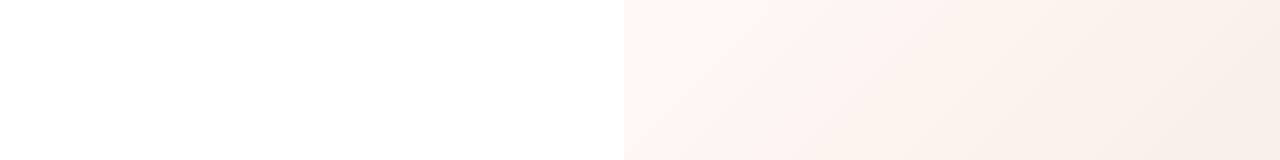
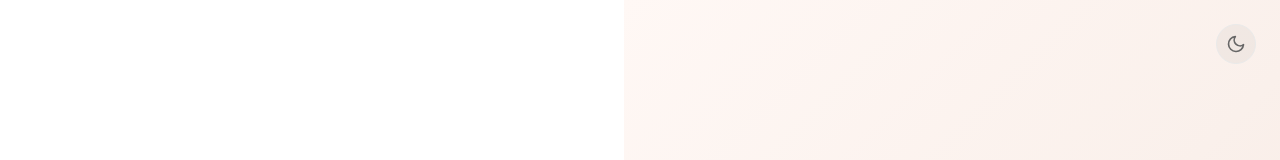
Before and after one commit to bhoopesh601/task, a React (Vite) app: page / in a window 1280 px wide. Shown: the top 160 px of the page. Built offline with nearby package versions, Linux system fonts and the light colour scheme.

Commit message:
initial commit

```diff
--- a/src/pages/Login.jsx
+++ b/src/pages/Login.jsx
@@ -1,10 +1,21 @@
-import { useState } from 'react';
+import { useState, useEffect } from 'react';
 import { useNavigate } from 'react-router-dom';
 import { useAuth } from '../context/AuthContext';
 import { isValidEmail } from '../utils/helpers';
 import '../styles/login.css';
 
 const REGISTERED_USERS_KEY = 'registeredUsers';
+const THEME_STORAGE_KEY = 'taskflow-login-theme';
+
+const getInitialTheme = () => {
+  try {
+    const stored = window.localStorage.getItem(THEME_STORAGE_KEY);
+    if (stored === 'dark' || stored === 'light') return stored;
+  } catch {
+    /* ignore storage errors */
+  }
+  return window.matchMedia('(prefers-color-scheme: dark)').matches ? 'dark' : 'light';
+};
 
 const getRegisteredUsers = () => {
   try {
@@ -33,6 +44,7 @@
   const [rememberMe, setRememberMe] = useState(false);
   const [errors, setErrors] = useState({});
   const [isLoading, setIsLoading] = useState(false);
+  const [theme, setTheme] = useState(getInitialTheme);
 
   const { login } = useAuth();
   const navigate = useNavigate();
@@ -152,8 +164,50 @@
     /* TODO: route to password-reset flow */
   };
 
+  useEffect(() => {
+    try {
+      window.localStorage.setItem(THEME_STORAGE_KEY, theme);
+    } catch {
+      /* ignore storage errors */
+    }
+  }, [theme]);
+
+  const toggleTheme = () => {
+    setTheme((prev) => (prev === 'light' ? 'dark' : 'light'));
+  };
+
+  const isDark = theme === 'dark';
+
   return (
-    <div className="login-page" id="login-page">
+    <div
+      className={`login-page${isDark ? ' login-page--dark' : ''}`}
+      id="login-page"
+    >
+      <button
+        type="button"
+        className="login-theme-toggle"
+        onClick={toggleTheme}
+        aria-label={isDark ? 'Switch to light mode' : 'Switch to dark mode'}
+        title={isDark ? 'Switch to light mode' : 'Switch to dark mode'}
+      >
+        {isDark ? (
+          <svg width="20" height="20" viewBox="0 0 24 24" fill="none" stroke="currentColor" strokeWidth="2" strokeLinecap="round" strokeLinejoin="round" aria-hidden="true">
+            <circle cx="12" cy="12" r="5"/>
+            <line x1="12" y1="1" x2="12" y2="3"/>
+            <line x1="12" y1="21" x2="12" y2="23"/>
+            <line x1="4.22" y1="4.22" x2="5.64" y2="5.64"/>
+            <line x1="18.36" y1="18.36" x2="19.78" y2="19.78"/>
+            <line x1="1" y1="12" x2="3" y2="12"/>
+            <line x1="21" y1="12" x2="23" y2="12"/>
+            <line x1="4.22" y1="19.78" x2="5.64" y2="18.36"/>
+            <line x1="18.36" y1="5.64" x2="19.78" y2="4.22"/>
+          </svg>
+        ) : (
+          <svg width="20" height="20" viewBox="0 0 24 24" fill="none" stroke="currentColor" strokeWidth="2" strokeLinecap="round" strokeLinejoin="round" aria-hidden="true">
+            <path d="M21 12.79A9 9 0 1 1 11.21 3 7 7 0 0 0 21 12.79z"/>
+          </svg>
+        )}
+      </button>
       <div className="login-form-side">
         <div className="login-form-inner">
           <div className="login-brand">
--- a/src/styles/login.css
+++ b/src/styles/login.css
@@ -13,14 +13,77 @@
   --login-subtext:     #666666;
   --login-placeholder: #999999;
   --login-border:      #EAEAEA;
+  --login-input-bg:    #FFFFFF;
+  --login-input-hover-border: #D5D5D5;
+  --login-checkbox-bg: #FFFFFF;
+  --login-checkbox-border: #D1D5DB;
+  --login-card-bg:     #FFFFFF;
+  --login-card-line:   #F0F0F0;
+  --login-card-shadow: rgba(0, 0, 0, 0.04);
+  --login-badge-shadow: rgba(228, 67, 50, 0.12);
+  --login-toggle-bg:   rgba(0, 0, 0, 0.04);
+  --login-toggle-hover: rgba(0, 0, 0, 0.08);
+  --login-toggle-color: #666666;
   --login-radius:      8px;
   --login-transition:  0.15s ease;
+}
+
+.login-page--dark {
+  --login-form-bg:     #121212;
+  --login-visual-bg:   linear-gradient(135deg, #121212 0%, #1A1A1A 50%, #1E1E1E 100%);
+  --login-text:        #F5F5F5;
+  --login-subtext:     #B0B0B0;
+  --login-placeholder: #757575;
+  --login-border:      #333333;
+  --login-brand-light: rgba(228, 67, 50, 0.18);
+  --login-input-bg:    #1E1E1E;
+  --login-input-hover-border: #444444;
+  --login-checkbox-bg: #1E1E1E;
+  --login-checkbox-border: #555555;
+  --login-card-bg:     #1E1E1E;
+  --login-card-line:   #333333;
+  --login-card-shadow: rgba(0, 0, 0, 0.35);
+  --login-badge-shadow: rgba(228, 67, 50, 0.25);
+  --login-toggle-bg:   rgba(255, 255, 255, 0.08);
+  --login-toggle-hover: rgba(255, 255, 255, 0.14);
+  --login-toggle-color: #E0E0E0;
 }
 
 .login-page {
   display: flex;
   min-height: 100vh;
+  position: relative;
   font-family: var(--font-primary, 'Inter', -apple-system, BlinkMacSystemFont, 'Segoe UI', sans-serif);
+  transition: background-color 0.25s ease, color 0.25s ease;
+}
+
+.login-theme-toggle {
+  position: absolute;
+  top: 24px;
+  right: 24px;
+  z-index: 10;
+  display: flex;
+  align-items: center;
+  justify-content: center;
+  width: 40px;
+  height: 40px;
+  padding: 0;
+  border: 1px solid var(--login-border);
+  border-radius: 50%;
+  background: var(--login-toggle-bg);
+  color: var(--login-toggle-color);
+  cursor: pointer;
+  transition: background var(--login-transition), border-color var(--login-transition), color var(--login-transition), transform var(--login-transition);
+}
+
+.login-theme-toggle:hover {
+  background: var(--login-toggle-hover);
+  transform: scale(1.05);
+}
+
+.login-theme-toggle:focus-visible {
+  outline: 2px solid var(--login-brand);
+  outline-offset: 2px;
 }
 
 /* ── Left form panel ── */
@@ -31,6 +94,7 @@
   justify-content: center;
   background: var(--login-form-bg);
   padding: 48px 32px;
+  transition: background-color 0.25s ease;
 }
 
 .login-form-inner {
@@ -93,12 +157,12 @@
   padding: 11px 14px;
   font-size: 0.9375rem;
   font-family: inherit;
-  background: #FFFFFF;
+  background: var(--login-input-bg);
   border: 1px solid var(--login-border);
   border-radius: var(--login-radius);
   color: var(--login-text);
   outline: none;
-  transition: border-color var(--login-transition), box-shadow var(--login-transition);
+  transition: border-color var(--login-transition), box-shadow var(--login-transition), background-color 0.25s ease, color 0.25s ease;
 }
 
 .lf-input::placeholder {
@@ -106,7 +170,7 @@
 }
 
 .lf-input:hover {
-  border-color: #D5D5D5;
+  border-color: var(--login-input-hover-border);
 }
 
 .lf-input:focus {
@@ -154,9 +218,9 @@
   width: 16px;
   height: 16px;
   flex-shrink: 0;
-  border: 1.5px solid #D1D5DB;
+  border: 1.5px solid var(--login-checkbox-border);
   border-radius: 4px;
-  background: #FFFFFF;
+  background: var(--login-checkbox-bg);
   position: relative;
   transition: all var(--login-transition);
 }
@@ -272,6 +336,7 @@
   padding: 48px;
   position: relative;
   overflow: hidden;
+  transition: background 0.25s ease;
 }
 
 .login-visual-caption {
@@ -302,13 +367,14 @@
 }
 
 .login-visual-card {
-  background: #FFFFFF;
+  background: var(--login-card-bg);
   border: 1px solid var(--login-border);
   border-radius: 12px;
   padding: 24px;
-  box-shadow: 0 2px 8px rgba(0, 0, 0, 0.04);
+  box-shadow: 0 2px 8px var(--login-card-shadow);
   position: absolute;
   width: 280px;
+  transition: background-color 0.25s ease, border-color 0.25s ease, box-shadow 0.25s ease;
 }
 
 .login-visual-card:first-child {
@@ -325,9 +391,10 @@
 
 .visual-card-line {
   height: 10px;
-  background: #F0F0F0;
+  background: var(--login-card-line);
   border-radius: 5px;
   margin-bottom: 12px;
+  transition: background-color 0.25s ease;
 }
 
 .visual-card-line--long  { width: 85%; }
@@ -341,13 +408,14 @@
   transform: translateX(-50%);
   width: 56px;
   height: 56px;
-  background: #FFFFFF;
+  background: var(--login-card-bg);
   border: 1px solid var(--login-border);
   border-radius: 50%;
   display: flex;
   align-items: center;
   justify-content: center;
-  box-shadow: 0 4px 16px rgba(228, 67, 50, 0.12);
+  box-shadow: 0 4px 16px var(--login-badge-shadow);
+  transition: background-color 0.25s ease, border-color 0.25s ease, box-shadow 0.25s ease;
 }
 
 /* ── Responsive ── */
```
